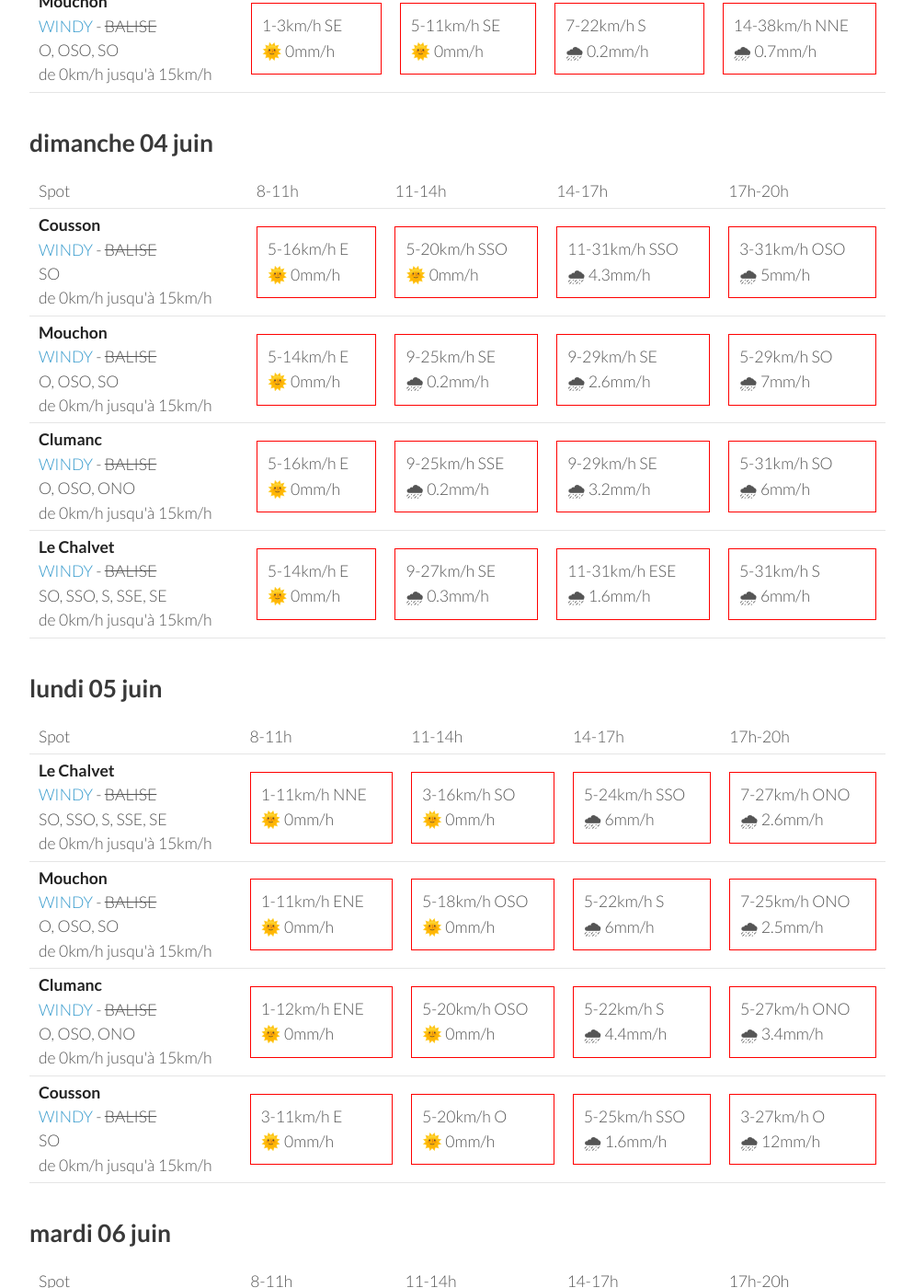
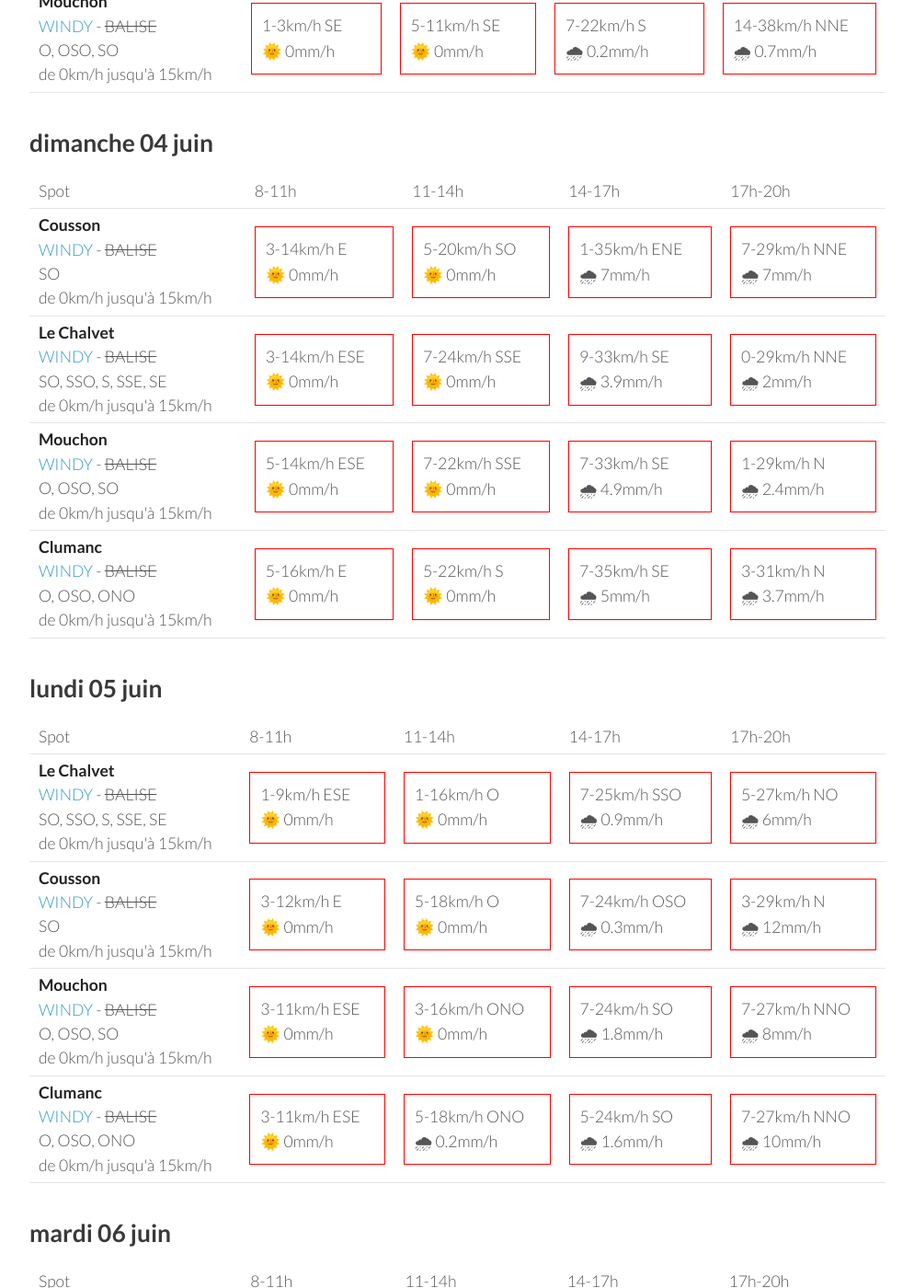
Before and after one commit to parapente-dans-le-nord/parapente-dans-le-nord.github.io, a Jekyll site: the page built from saint_andre.markdown, in a window 1280 px wide and 1400 px high, scrolled down 1325 px. Shown: the whole window at 92% size, without its empty margins (26-1020 px from the left). Built offline with Jekyll 4.4.1, drawn with Linux system fonts in a browser that asks for light colours; some of the changed text lies outside the part shown.

Commit message:
update index.markdown

```diff
--- a/saint_andre.markdown
+++ b/saint_andre.markdown
@@ -132,20 +132,30 @@ page mise à jour le vendredi 02 juin 13:36
 <tr>
         <td><strong>Cousson</strong><br><a href="https://windy.com/44.054/6.240?43.940,6.241,10,m:eSAaglz">WINDY</a> - <span class="no-balise"> BALISE </span><br> <span class="vent-favorable">SO</span><br><span class="force-vent">de 0km/h jusqu'à 15km/h</span> </td>
 
-            <td><div class="not-flyable"><p>5-16km/h E</p><p>🌞 0mm/h</p></div></td>
-            <td><div class="not-flyable"><p>5-20km/h SSO</p><p>🌞 0mm/h</p></div></td>
-            <td><div class="not-flyable"><p>11-31km/h SSO</p><p>🌧 4.3mm/h</p></div></td>
-            <td><div class="not-flyable"><p>3-31km/h OSO</p><p>🌧 5mm/h</p></div></td>
+            <td><div class="not-flyable"><p>3-14km/h E</p><p>🌞 0mm/h</p></div></td>
+            <td><div class="not-flyable"><p>5-20km/h SO</p><p>🌞 0mm/h</p></div></td>
+            <td><div class="not-flyable"><p>1-35km/h ENE</p><p>🌧 7mm/h</p></div></td>
+            <td><div class="not-flyable"><p>7-29km/h NNE</p><p>🌧 7mm/h</p></div></td>
+
+
+    </tr>
+<tr>
+        <td><strong>Le Chalvet</strong><br><a href="https://windy.com/43.979/6.480?43.866,6.480,10,m:eSsaglX">WINDY</a> - <span class="no-balise"> BALISE </span><br> <span class="vent-favorable">SO, SSO, S, SSE, SE</span><br><span class="force-vent">de 0km/h jusqu'à 15km/h</span> </td>
+
+            <td><div class="not-flyable"><p>3-14km/h ESE</p><p>🌞 0mm/h</p></div></td>
+            <td><div class="not-flyable"><p>7-24km/h SSE</p><p>🌞 0mm/h</p></div></td>
+            <td><div class="not-flyable"><p>9-33km/h SE</p><p>🌧 3.9mm/h</p></div></td>
+            <td><div class="not-flyable"><p>0-29km/h NNE</p><p>🌧 2mm/h</p></div></td>
 
 
     </tr>
 <tr>
         <td><strong>Mouchon</strong><br><a href="https://windy.com/43.992/6.424?43.878,6.425,10,m:eSuaglR">WINDY</a> - <span class="no-balise"> BALISE </span><br> <span class="vent-favorable">O, OSO, SO</span><br><span class="force-vent">de 0km/h jusqu'à 15km/h</span> </td>
 
-            <td><div class="not-flyable"><p>5-14km/h E</p><p>🌞 0mm/h</p></div></td>
-            <td><div class="not-flyable"><p>9-25km/h SE</p><p>🌧 0.2mm/h</p></div></td>
-            <td><div class="not-flyable"><p>9-29km/h SE</p><p>🌧 2.6mm/h</p></div></td>
-            <td><div class="not-flyable"><p>5-29km/h SO</p><p>🌧 7mm/h</p></div></td>
+            <td><div class="not-flyable"><p>5-14km/h ESE</p><p>🌞 0mm/h</p></div></td>
+            <td><div class="not-flyable"><p>7-22km/h SSE</p><p>🌞 0mm/h</p></div></td>
+            <td><div class="not-flyable"><p>7-33km/h SE</p><p>🌧 4.9mm/h</p></div></td>
+            <td><div class="not-flyable"><p>1-29km/h N</p><p>🌧 2.4mm/h</p></div></td>
 
 
     </tr>
@@ -153,19 +163,9 @@ page mise à jour le vendredi 02 juin 13:36
         <td><strong>Clumanc</strong><br><a href="https://windy.com/44.027/6.402?43.914,6.403,10,m:eSxaglP">WINDY</a> - <span class="no-balise"> BALISE </span><br> <span class="vent-favorable">O, OSO, ONO</span><br><span class="force-vent">de 0km/h jusqu'à 15km/h</span> </td>
 
             <td><div class="not-flyable"><p>5-16km/h E</p><p>🌞 0mm/h</p></div></td>
-            <td><div class="not-flyable"><p>9-25km/h SSE</p><p>🌧 0.2mm/h</p></div></td>
-            <td><div class="not-flyable"><p>9-29km/h SE</p><p>🌧 3.2mm/h</p></div></td>
-            <td><div class="not-flyable"><p>5-31km/h SO</p><p>🌧 6mm/h</p></div></td>
-
-
-    </tr>
-<tr>
-        <td><strong>Le Chalvet</strong><br><a href="https://windy.com/43.979/6.480?43.866,6.480,10,m:eSsaglX">WINDY</a> - <span class="no-balise"> BALISE </span><br> <span class="vent-favorable">SO, SSO, S, SSE, SE</span><br><span class="force-vent">de 0km/h jusqu'à 15km/h</span> </td>
-
-            <td><div class="not-flyable"><p>5-14km/h E</p><p>🌞 0mm/h</p></div></td>
-            <td><div class="not-flyable"><p>9-27km/h SE</p><p>🌧 0.3mm/h</p></div></td>
-            <td><div class="not-flyable"><p>11-31km/h ESE</p><p>🌧 1.6mm/h</p></div></td>
-            <td><div class="not-flyable"><p>5-31km/h S</p><p>🌧 6mm/h</p></div></td>
+            <td><div class="not-flyable"><p>5-22km/h S</p><p>🌞 0mm/h</p></div></td>
+            <td><div class="not-flyable"><p>7-35km/h SE</p><p>🌧 5mm/h</p></div></td>
+            <td><div class="not-flyable"><p>3-31km/h N</p><p>🌧 3.7mm/h</p></div></td>
 
 
     </tr>
@@ -188,40 +188,40 @@ page mise à jour le vendredi 02 juin 13:36
 <tr>
         <td><strong>Le Chalvet</strong><br><a href="https://windy.com/43.979/6.480?43.866,6.480,10,m:eSsaglX">WINDY</a> - <span class="no-balise"> BALISE </span><br> <span class="vent-favorable">SO, SSO, S, SSE, SE</span><br><span class="force-vent">de 0km/h jusqu'à 15km/h</span> </td>
 
-            <td><div class="not-flyable"><p>1-11km/h NNE</p><p>🌞 0mm/h</p></div></td>
-            <td><div class="not-flyable"><p>3-16km/h SO</p><p>🌞 0mm/h</p></div></td>
-            <td><div class="not-flyable"><p>5-24km/h SSO</p><p>🌧 6mm/h</p></div></td>
-            <td><div class="not-flyable"><p>7-27km/h ONO</p><p>🌧 2.6mm/h</p></div></td>
+            <td><div class="not-flyable"><p>1-9km/h ESE</p><p>🌞 0mm/h</p></div></td>
+            <td><div class="not-flyable"><p>1-16km/h O</p><p>🌞 0mm/h</p></div></td>
+            <td><div class="not-flyable"><p>7-25km/h SSO</p><p>🌧 0.9mm/h</p></div></td>
+            <td><div class="not-flyable"><p>5-27km/h NO</p><p>🌧 6mm/h</p></div></td>
+
+
+    </tr>
+<tr>
+        <td><strong>Cousson</strong><br><a href="https://windy.com/44.054/6.240?43.940,6.241,10,m:eSAaglz">WINDY</a> - <span class="no-balise"> BALISE </span><br> <span class="vent-favorable">SO</span><br><span class="force-vent">de 0km/h jusqu'à 15km/h</span> </td>
+
+            <td><div class="not-flyable"><p>3-12km/h E</p><p>🌞 0mm/h</p></div></td>
+            <td><div class="not-flyable"><p>5-18km/h O</p><p>🌞 0mm/h</p></div></td>
+            <td><div class="not-flyable"><p>7-24km/h OSO</p><p>🌧 0.3mm/h</p></div></td>
+            <td><div class="not-flyable"><p>3-29km/h N</p><p>🌧 12mm/h</p></div></td>
 
 
     </tr>
 <tr>
         <td><strong>Mouchon</strong><br><a href="https://windy.com/43.992/6.424?43.878,6.425,10,m:eSuaglR">WINDY</a> - <span class="no-balise"> BALISE </span><br> <span class="vent-favorable">O, OSO, SO</span><br><span class="force-vent">de 0km/h jusqu'à 15km/h</span> </td>
 
-            <td><div class="not-flyable"><p>1-11km/h ENE</p><p>🌞 0mm/h</p></div></td>
-            <td><div class="not-flyable"><p>5-18km/h OSO</p><p>🌞 0mm/h</p></div></td>
-            <td><div class="not-flyable"><p>5-22km/h S</p><p>🌧 6mm/h</p></div></td>
-            <td><div class="not-flyable"><p>7-25km/h ONO</p><p>🌧 2.5mm/h</p></div></td>
+            <td><div class="not-flyable"><p>3-11km/h ESE</p><p>🌞 0mm/h</p></div></td>
+            <td><div class="not-flyable"><p>3-16km/h ONO</p><p>🌞 0mm/h</p></div></td>
+            <td><div class="not-flyable"><p>7-24km/h SO</p><p>🌧 1.8mm/h</p></div></td>
+            <td><div class="not-flyable"><p>7-27km/h NNO</p><p>🌧 8mm/h</p></div></td>
 
 
     </tr>
 <tr>
         <td><strong>Clumanc</strong><br><a href="https://windy.com/44.027/6.402?43.914,6.403,10,m:eSxaglP">WINDY</a> - <span class="no-balise"> BALISE </span><br> <span class="vent-favorable">O, OSO, ONO</span><br><span class="force-vent">de 0km/h jusqu'à 15km/h</span> </td>
 
-            <td><div class="not-flyable"><p>1-12km/h ENE</p><p>🌞 0mm/h</p></div></td>
-            <td><div class="not-flyable"><p>5-20km/h OSO</p><p>🌞 0mm/h</p></div></td>
-            <td><div class="not-flyable"><p>5-22km/h S</p><p>🌧 4.4mm/h</p></div></td>
-            <td><div class="not-flyable"><p>5-27km/h ONO</p><p>🌧 3.4mm/h</p></div></td>
-
-
-    </tr>
-<tr>
-        <td><strong>Cousson</strong><br><a href="https://windy.com/44.054/6.240?43.940,6.241,10,m:eSAaglz">WINDY</a> - <span class="no-balise"> BALISE </span><br> <span class="vent-favorable">SO</span><br><span class="force-vent">de 0km/h jusqu'à 15km/h</span> </td>
-
-            <td><div class="not-flyable"><p>3-11km/h E</p><p>🌞 0mm/h</p></div></td>
-            <td><div class="not-flyable"><p>5-20km/h O</p><p>🌞 0mm/h</p></div></td>
-            <td><div class="not-flyable"><p>5-25km/h SSO</p><p>🌧 1.6mm/h</p></div></td>
-            <td><div class="not-flyable"><p>3-27km/h O</p><p>🌧 12mm/h</p></div></td>
+            <td><div class="not-flyable"><p>3-11km/h ESE</p><p>🌞 0mm/h</p></div></td>
+            <td><div class="not-flyable"><p>5-18km/h ONO</p><p>🌧 0.2mm/h</p></div></td>
+            <td><div class="not-flyable"><p>5-24km/h SO</p><p>🌧 1.6mm/h</p></div></td>
+            <td><div class="not-flyable"><p>7-27km/h NNO</p><p>🌧 10mm/h</p></div></td>
 
 
     </tr>
```
Also changed, not shown: other parts of saint_andre.markdown (+1 -1 lines).
